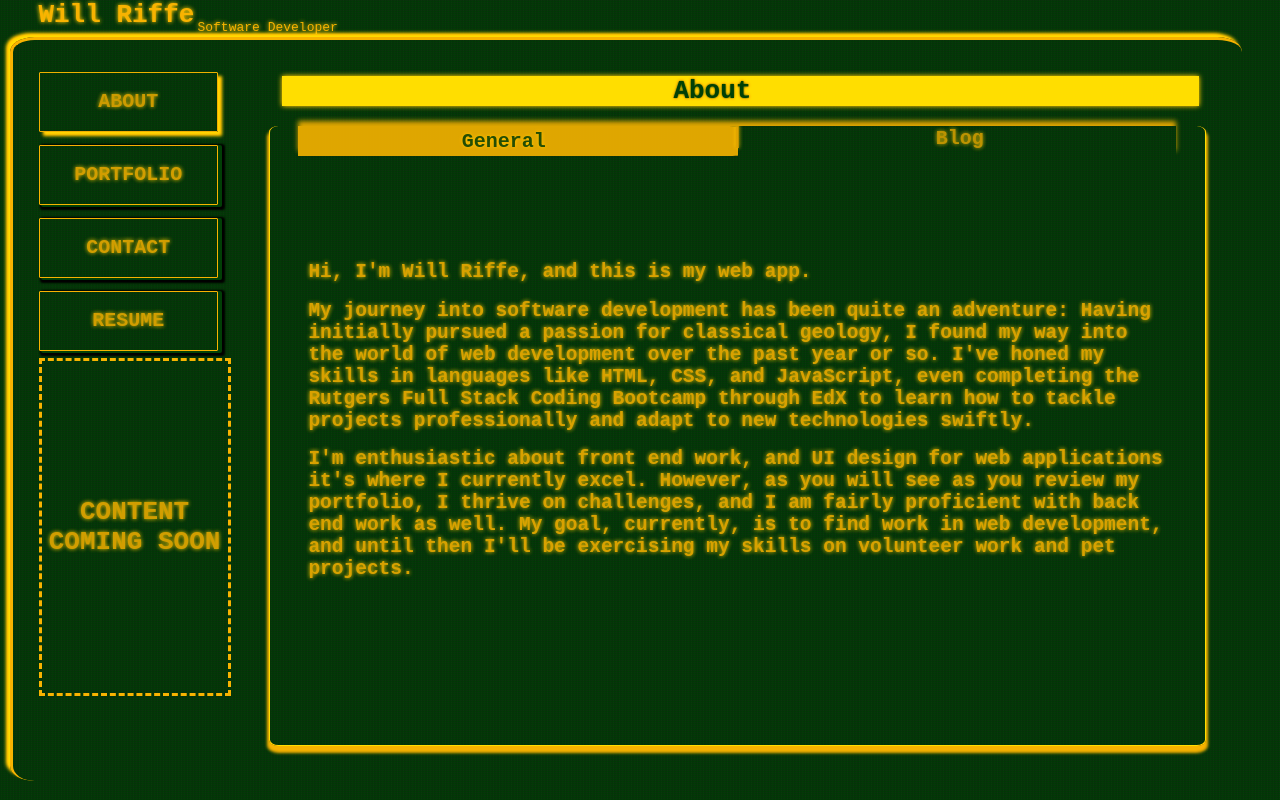
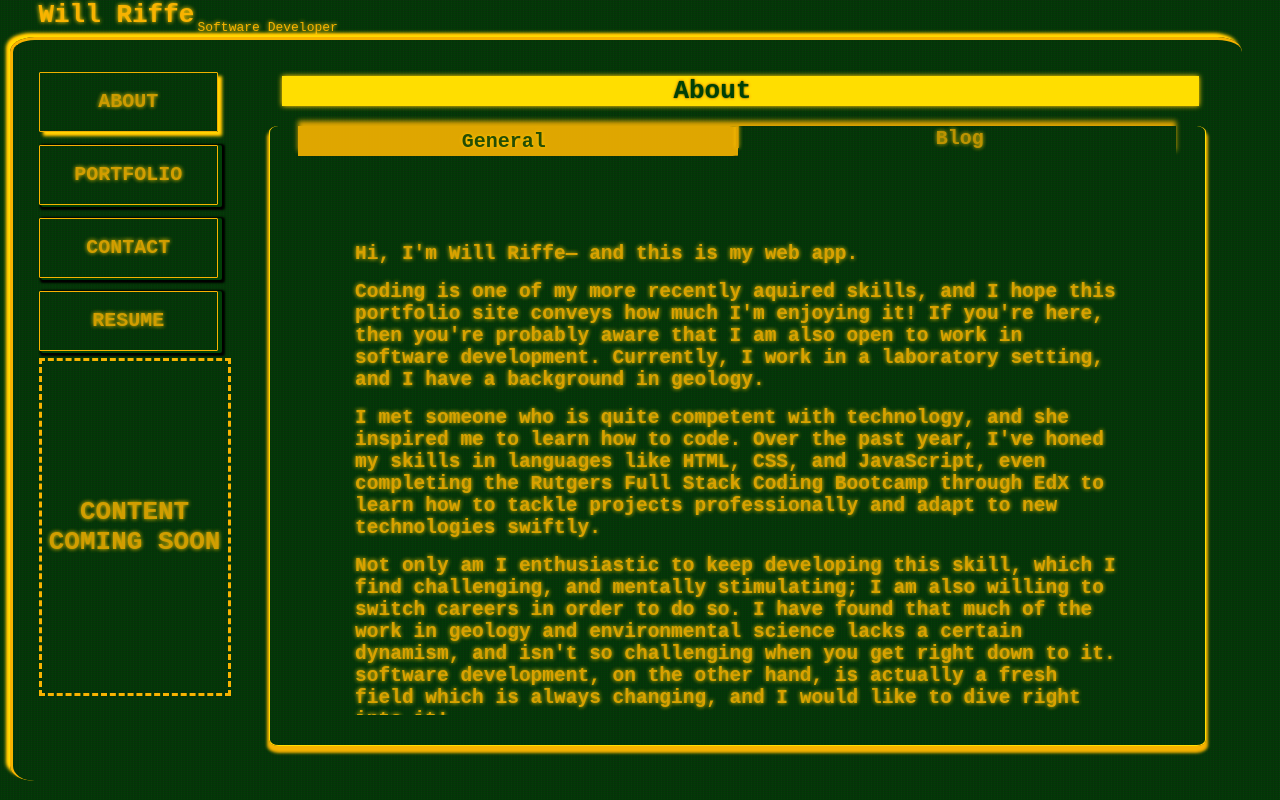
Before and after one commit to Will-Riffe/will-riffe-portfolio, a React (Create React App) app: page / in a window 1280 px wide. Built offline with nearby package versions, Linux system fonts and the light colour scheme.

Commit message:
Edited About, fixed scroll

```diff
--- a/src/components/About/general.js
+++ b/src/components/About/general.js
@@ -2,24 +2,29 @@ import React from "react";
 
 function General() {
     return (
-<div className="general scroll">
+<div className="general">
     <h2>
-        Hi, I'm Will Riffe, and this is my web app.
+        Hi, I'm Will Riffe— and this is my web app.
     </h2>
     <h2>
-        My journey into software development has been quite an adventure:
-        Having initially pursued a passion for classical geology, I found
-        my way into the world of web development over the past year or so. I've
-        honed my skills in languages like HTML, CSS, and JavaScript, even
-        completing the Rutgers Full Stack Coding Bootcamp through EdX to learn how to
-        tackle projects professionally and adapt to new technologies swiftly.
+        Coding is one of my more recently aquired skills, and I hope this portfolio site
+        conveys how much I'm enjoying it! If you're here, then you're probably aware that
+        I am also open to work in software development. Currently, I work in a laboratory
+        setting, and I have a background in geology.
     </h2>
     <h2>
-        I'm enthusiastic about front end work, and UI design for web applications
-         it's where I currently excel. However, as you will see as you review my portfolio,
-        I thrive on challenges, and I am fairly proficient with back end work as well.
-        My goal, currently, is to find work in web development, and until then I'll be
-        exercising my skills on volunteer work and pet projects.
+        I met someone who is quite competent with technology, and she inspired me to learn
+        how to code. Over the past year, I've honed my skills in languages like HTML, CSS,
+        and JavaScript, even completing the Rutgers Full Stack Coding Bootcamp through EdX
+        to learn how to tackle projects professionally and adapt to new technologies swiftly.
+    </h2>
+    <h2>
+        Not only am I enthusiastic to keep developing this skill, which I find challenging,
+        and mentally stimulating; I am also willing to switch careers in order to do so.
+        I have found that much of the work in geology and environmental science lacks a
+        certain dynamism, and isn't so challenging when you get right down to it. software
+        development, on the other hand, is actually a fresh field which is always changing,
+        and I would like to dive right into it!
     </h2>
 </div>
 
--- a/src/components/About/index.js
+++ b/src/components/About/index.js
@@ -35,7 +35,7 @@ function About(props) {
             </React.Fragment>
           ))}
         </nav>
-        <div>
+        <div className="content smallScroll">
           {tabs.find((tab) => tab.id === activeTab).component}
         </div>
       </article>
--- a/src/components/Contact/contact.css
+++ b/src/components/Contact/contact.css
@@ -1,8 +1,4 @@
-.content {
-  height: 90%;
-  width: 90%;
-  margin: 20px auto auto auto;
-}
+
 
 div.center {
   display: flex;
@@ -47,11 +43,6 @@ footer {
   height: 15vh;
 }
 
-.smallScroll {
-  overflow: auto;
-  scroll-behavior: smooth;
-  scrollbar-color: var(--glow);
-}
 
 .reverseSmall {
   display:flex;
@@ -68,12 +59,7 @@ footer {
     width: 50vw;
   }
 
-  .content {
-    height: 87%;
-    width: 90%;
-    margin: 20px auto auto auto;
-    display:flex;
-  }
+
 
   footer {
     width: 100%;
--- a/src/styles/styles.css
+++ b/src/styles/styles.css
@@ -2,6 +2,12 @@ article {
   height:75%;
   width:97%;
   margin: 2vh auto 0 auto;
+}
+
+.content {
+  height: 90%;
+  width: 90%;
+  margin: 20px auto auto auto;
 }
 
 div.general {
@@ -156,13 +162,8 @@ section {
   width: 100%;
 }
 
-.scroll {
-  overflow: auto;
-  scroll-behavior: smooth;
-}
-
 .main-content {
-  height: 80%;
+  height: 90%;
   width: 100%;
 }
 
@@ -273,6 +274,15 @@ section {
     padding-right: 7vh;
   }
 
+  .content {
+    height: 87%;
+    width: 90%;
+    margin: 20px auto auto auto;
+    display:flex;
+    align-items: center;
+    justify-content: center;
+  }
+
   h4 {
     animation: flicker2 20s infinite;
     font-size: x-large;
@@ -300,4 +310,11 @@ section {
     height: 60px;
     margin: 0.5rem 1vw 0.5rem 0vw;
   }
+
+  .smallScroll {
+    overflow-y: scroll;
+    scroll-behavior: smooth;
+    scrollbar-color: var(--glow);
+  }
+
 }
```
